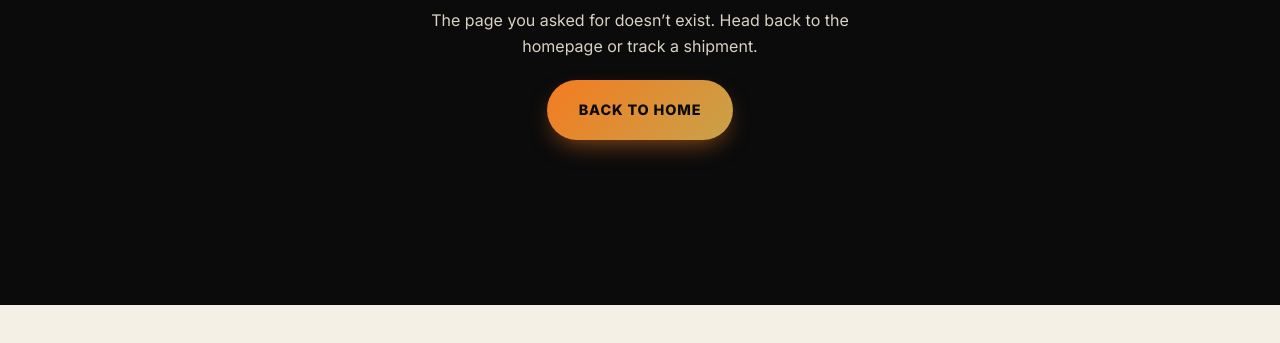
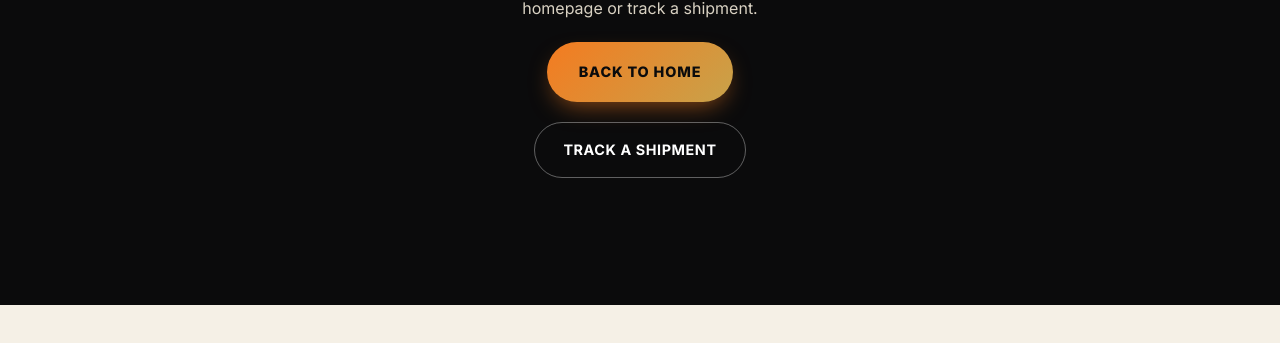
Before and after one commit to mtaluat/sparkl-site, a plain HTML site: page 404.html in a window 1280 px wide. Shown: the part 335-678 px from the top of the page. Drawn offline with Linux system fonts and the light colour scheme.

Commit message:
Add files via upload

```diff
--- a/404.html
+++ b/404.html
@@ -18,7 +18,6 @@
   <link rel="preconnect" href="https://fonts.googleapis.com">
   <link rel="preconnect" href="https://fonts.gstatic.com" crossorigin>
   <link rel="preconnect" href="https://cdnjs.cloudflare.com" crossorigin>
-  <link rel="preconnect" href="https://track.sparkllogistics.in">
   <link rel="stylesheet" href="https://fonts.googleapis.com/css2?family=Cardo:ital,wght@0,400;0,700;1,400&amp;family=Inter:wght@400;500;600;700;800&amp;display=swap">
   <link rel="stylesheet" href="https://cdnjs.cloudflare.com/ajax/libs/font-awesome/6.4.0/css/all.min.css">
   <script src="/assets/js/theme-init.js"></script>
@@ -53,6 +52,7 @@
     <h1>This page has moved on.</h1>
     <p>The page you asked for doesn’t exist. Head back to the homepage or track a shipment.</p>
     <a class="btn-premium-solid" href="/">Back to home</a>
+    <a class="btn-ghost" href="/#tracking-input">Track a shipment</a>
   </main>
 </body>
 </html>
```
Also changed, not shown: 1 other file.
